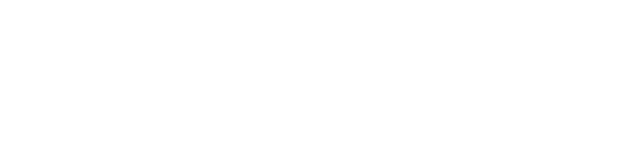
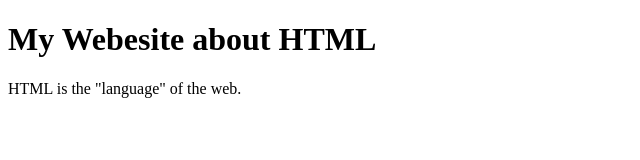
Before and after one commit to sgolanka/ecsecs, a plain HTML site: page index.html in a window 1280 px wide. Shown: the whole page, without its empty margins (0-640 px from the left). Drawn offline with Linux system fonts and the light colour scheme.

Commit message:
added headline and paragraph

```diff
--- a/index.html
+++ b/index.html
@@ -1,6 +1,8 @@
 <!DOCTYPE html>
 <html>
  <body>
+<h1>My Webesite about HTML</h1>
+   	<p>HTML is the "language" of the web.</p>
 
  </body>
 </html>
```
